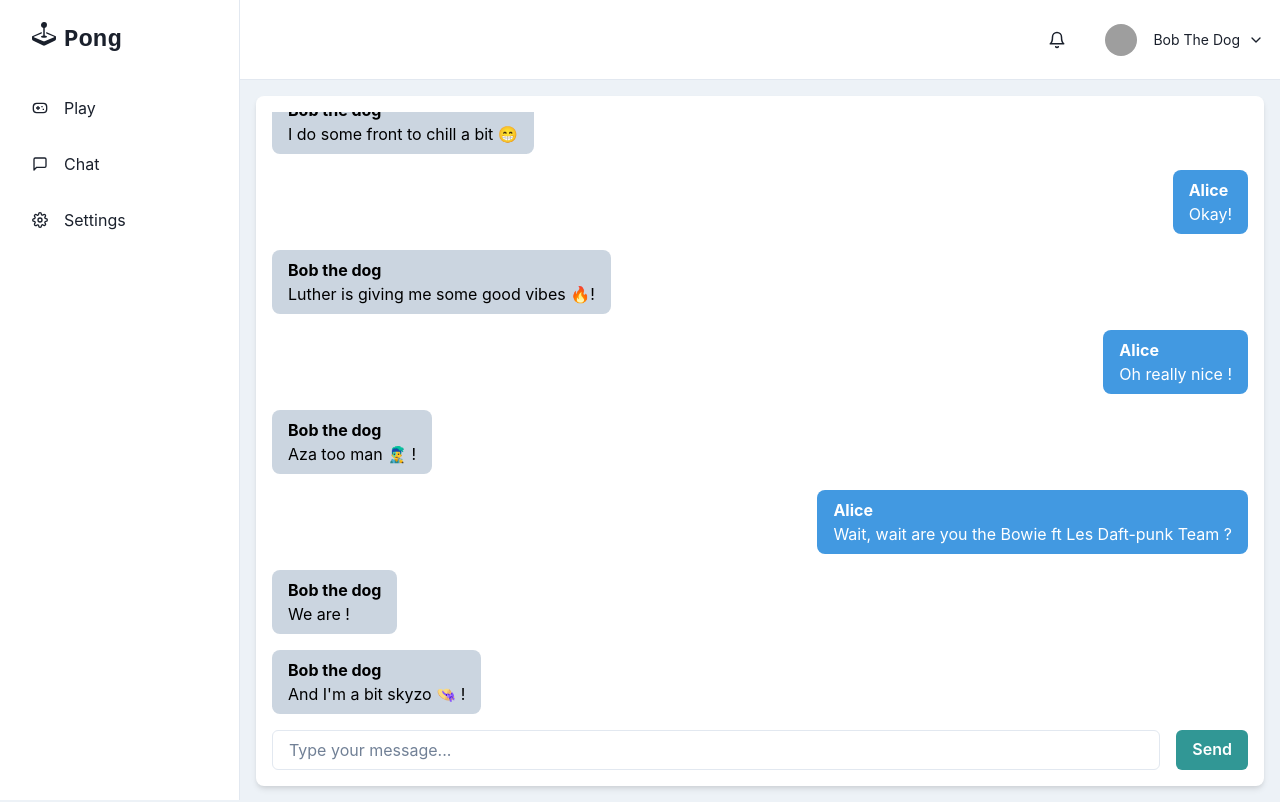
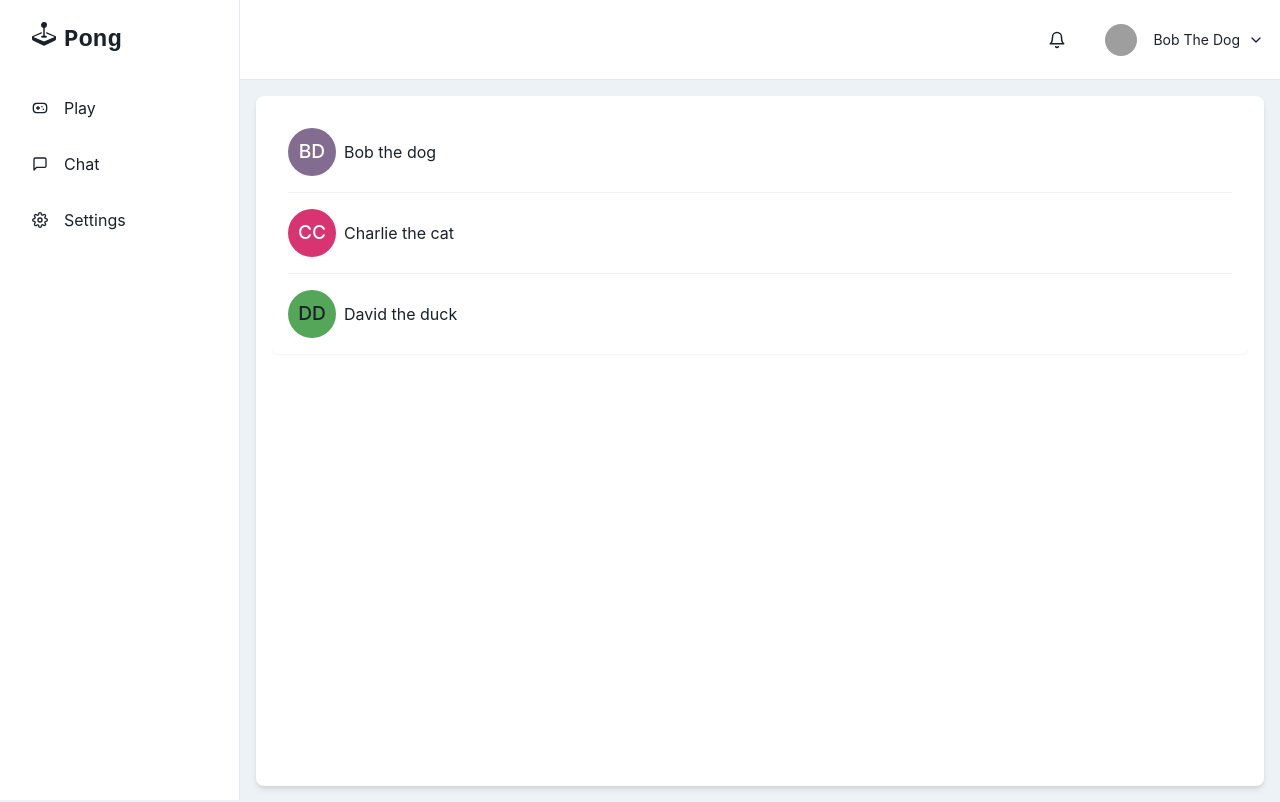
Before and after one commit to Luthernmr/ft_transcendence, a React (Vite) app in the folder frontend/: page /Chat in a window 1280 px wide. Built offline with nearby package versions, Linux system fonts and the light colour scheme; grey boxes are pictures that could not be loaded.

Commit message:
boiler plate concept chatComponent

```diff
--- a/frontend/src/components/Chat.tsx
+++ b/frontend/src/components/Chat.tsx
@@ -8,7 +8,12 @@ import {
   Button,
   Flex,
   Spacer,
+  IconButton,
+  Heading,
+  Divider,
+  Avatar,
 } from "@chakra-ui/react";
+import { ChevronLeftIcon } from "@chakra-ui/icons";
 
 interface Message {
   sender: string;
@@ -16,28 +21,36 @@ interface Message {
 }
 
 const exampleMessages: Message[] = [
-  { sender: 'Alice', content: 'Hello !' },
-  { sender: 'Bob the dog', content: 'Yo man !' },
-  { sender: 'Alice', content: 'How are you ?' },
-  { sender: 'Bob the dog', content: 'Good !' },
-  { sender: 'Alice', content: 'How you dealin with socket ?' },
-  { sender: 'Bob the dog', content: 'I do some front to chill a bit 😁' },
-  { sender: 'Alice', content: 'Okay!' },
-  { sender: 'Bob the dog', content: 'Luther is giving me some good vibes 🔥!' },
-  { sender: 'Alice', content: 'Oh really nice !' },
-  { sender: 'Bob the dog', content: 'Aza too man 👨‍🎤 !' },
-  { sender: 'Alice', content: 'Wait, wait are you the Bowie ft Les Daft-punk Team ?' },
-  { sender: 'Bob the dog', content: 'We are !' },
-  { sender: 'Bob the dog', content: 'And I\'m a bit skyzo 👒 !' },
+  { sender: "Alice", content: "Hello !" },
+  { sender: "Bob the dog", content: "Yo man !" },
+  { sender: "Alice", content: "How are you ?" },
+  { sender: "Bob the dog", content: "Good !" },
+  { sender: "Alice", content: "How you dealin with socket ?" },
+  { sender: "Bob the dog", content: "I do some front to chill a bit 😁" },
+  { sender: "Alice", content: "Okay!" },
+  { sender: "Bob the dog", content: "Luther is giving me some good vibes 🔥!" },
+  { sender: "Alice", content: "Oh really nice !" },
+  { sender: "Bob the dog", content: "Aza too man 👨‍🎤 !" },
+  {
+    sender: "Alice",
+    content: "Wait, wait are you the Bowie ft Les Daft-punk Team ?",
+  },
+  { sender: "Bob the dog", content: "We are !" },
+  { sender: "Bob the dog", content: "And I'm a bit skyzo 👒 !" },
 ];
 
 interface MessageItemProps {
   sender: string;
   content: string;
+  currentUser: string;
 }
 
-const MessageItem: React.FC<MessageItemProps> = ({ sender, content }) => {
-  const isSentByMe = sender === "Alice";
+const MessageItem: React.FC<MessageItemProps> = ({
+  sender,
+  content,
+  currentUser,
+}) => {
+  const isSentByMe = sender === currentUser;
 
   return (
     <Flex width="100%">
@@ -58,22 +71,38 @@ const MessageItem: React.FC<MessageItemProps> = ({ sender, content }) => {
   );
 };
 
+const ConversationList: React.FC<{ conversations: any[]; onClick: (name: string) => void }> = ({ conversations, onClick }) => {
+  return (
+    <Box bg="white" p={4} borderRadius="md" boxShadow="sm">
+      <VStack spacing={4} align="start" divider={<Divider borderColor="gray.200" />}>
+        {conversations.map((conv, index) => (
+          <HStack key={index} width="100%" onClick={() => onClick(conv.name)} cursor="pointer">
+            <Avatar name={conv.name} src={conv.avatar} />
+            <Text flex="1">{conv.name}</Text>
+          </HStack>
+        ))}
+      </VStack>
+    </Box>
+  );
+};
 const ChatComponent: React.FC = () => {
   const [inputValue, setInputValue] = useState("");
   const [messages, setMessages] = useState<Message[]>(exampleMessages);
   const chatRef = useRef<HTMLDivElement>(null);
   const [chatHeight, setChatHeight] = useState<number>(0);
+  const [selectedConversation, setSelectedConversation] = useState<
+    string | null
+  >(null);
+  const [conversations, setConversations] = useState([
+    { name: "Bob the dog", avatar: "" },
+    { name: "Charlie the cat", avatar: "" },
+    { name: "David the duck", avatar: "" },
+  ]);
 
   const sendMessage = () => {
     console.log("Message sent:", inputValue);
     setInputValue("");
   };
-
-  useEffect(() => {
-    if (chatRef.current) {
-      chatRef.current.scrollTop = chatRef.current.scrollHeight;
-    }
-  }, [messages]);
 
   useEffect(() => {
     const calculateHeight = () => {
@@ -93,6 +122,12 @@ const ChatComponent: React.FC = () => {
     };
   }, []);
 
+  useEffect(() => {
+    if (chatRef.current) {
+      chatRef.current.scrollTop = chatRef.current.scrollHeight;
+    }
+  }, [messages, selectedConversation]);
+
   return (
     <Flex
       bg="white"
@@ -104,10 +139,18 @@ const ChatComponent: React.FC = () => {
       direction="column"
       justify="space-between"
     >
+      {selectedConversation ? (
+        <>
+          <Flex alignItems="center">
+            <IconButton icon={<ChevronLeftIcon />} aria-label="Go back" onClick={() => setSelectedConversation(null)} />
+            <Heading ml={4}>{selectedConversation}</Heading>
+          </Flex>
           <Box flex="1" overflowY="auto" ref={chatRef}>
             <VStack spacing={4} align="start">
-          {messages.map((msg, index) => (
-            <MessageItem key={index} sender={msg.sender} content={msg.content} />
+              {messages
+                .filter((msg) => msg.sender === selectedConversation || msg.sender === "Alice")
+                .map((msg, index) => (
+                  <MessageItem key={index} sender={msg.sender} content={msg.content} currentUser="Alice" />
                 ))}
             </VStack>
           </Box>
@@ -122,6 +165,12 @@ const ChatComponent: React.FC = () => {
               Send
             </Button>
           </HStack>
+        </>
+      ) : (
+        <Box flex="1" overflowY="auto">
+          <ConversationList conversations={conversations} onClick={setSelectedConversation} />
+        </Box>
+      )}
     </Flex>
   );
 };
```
Lines whose indentation alone changed are shown as unchanged.
